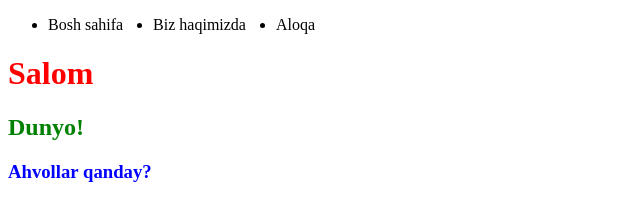
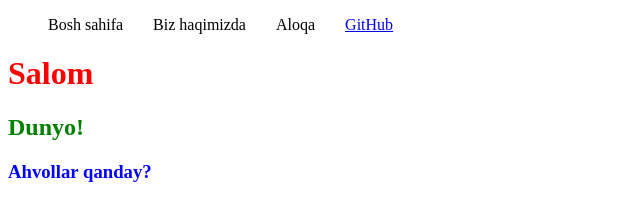
Before and after one commit to Hojiakbar17/less1, a plain HTML site: page index.html in a window 1280 px wide. Shown: the full height of the page, 0-640 px from the left. Drawn offline with Linux system fonts and the light colour scheme.

Commit message:
GitHub havolasi qo'shildi.

```diff
--- a/index.html
+++ b/index.html
@@ -14,6 +14,7 @@
             <li>Bosh sahifa</li>
             <li>Biz haqimizda</li>
             <li>Aloqa</li>
+            <li><a href="https://github.com/Hojiakbar17">GitHub</a></li>
          </ul>
       </nav>
    </header>
--- a/style.css
+++ b/style.css
@@ -9,6 +9,7 @@ h2{
 .menu{
    display: flex;
    gap: 30px;
+   list-style: none;
 }
 
 h3{
```
